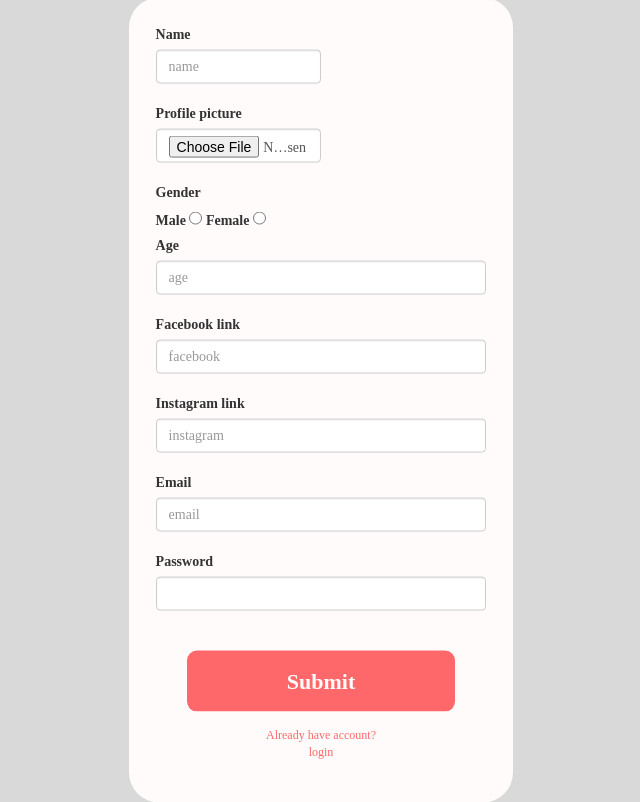
After one commit to enjyashraf18/IseeU, a Python web app: template flask/templates/testRegister.html in a window 1280 px wide. The commit adds this page. Shown: the whole page, without its empty margins (319-959 px from the left). Run offline with Jinja, Linux system fonts and the light colour scheme; the template is opened without the code that fills it, so the values that code supplies are empty; some libraries are stand-ins or nearby versions.

Commit message:
picture works but no edit

```diff
--- a/flask/templates/LoginStyle.css
+++ b/flask/static/css/LoginStyle.css
@@ -1,6 +1,6 @@
 body{
     background-color: #D9D9D9 !important;
-    font-family: "MADE Future X", serif;!important;
+    font-family: "MADE Future X", serif !important;
 }
 .form{
     background-color: #FFFBFB;
--- a/flask/templates/RegisterStyle.css
+++ b/flask/static/css/RegisterStyle.css
@@ -1,12 +1,12 @@
 body{
     background-color: #D9D9D9 !important;
-    font-family: "radio canada", serif;!important;
+    font-family: "radio canada", serif !important;
 }
 .form{
     background-color: #FFFBFB;
     width: 30%;
     padding: 2%;
-    margin: auto; !important;
+    margin: auto !important;
     position: absolute;
     top: 50%;
     left: 50%;
--- a/flask/templates/login.html
+++ b/flask/templates/login.html
@@ -2,7 +2,7 @@
 <html lang="en">
 <head>
     <meta charset="UTF-8">
-    <link rel="stylesheet" href="LoginStyle.css">
+    <link href="{{ url_for('static', filename='css/LoginStyle.css') }}" rel="stylesheet">
     <meta name="viewport" content="width=device-width, initial-scale=1">
     <link rel="stylesheet" href="https://maxcdn.bootstrapcdn.com/bootstrap/3.4.1/css/bootstrap.min.css">
     <script src="https://ajax.googleapis.com/ajax/libs/jquery/3.7.1/jquery.min.js"></script>
--- /dev/null
+++ b/flask/templates/testRegister.html
@@ -0,0 +1,65 @@
+<!DOCTYPE html>
+<html lang="en">
+<head>
+    <meta charset="UTF-8">
+    <link href="{{ url_for('static', filename='css/RegisterStyle.css') }}" rel="stylesheet">
+    <meta name="viewport" content="width=device-width, initial-scale=1">
+    <link rel="stylesheet" href="https://maxcdn.bootstrapcdn.com/bootstrap/3.4.1/css/bootstrap.min.css">
+    <script src="https://ajax.googleapis.com/ajax/libs/jquery/3.7.1/jquery.min.js"></script>
+    <script src="https://maxcdn.bootstrapcdn.com/bootstrap/3.4.1/js/bootstrap.min.js"></script>
+
+    <title>Register</title>
+</head>
+<body>
+    <div class="form">
+        <form id="form" action='/edit'method="post" enctype="multipart/form-data" >
+
+            <script>
+                window.onload = function(){
+                    var name = "{{ data.name }}";
+                    var email = "{{ data.email }}";
+                    var gender = "{{ data.gender }}";
+                    var facebook = "{{ data.facebook }}";
+                    var instagram = "{{ data.instagram }}";
+                };
+                </script>
+
+            <label id="nameLabel" for = "nameIn" class="form-label">Name</label><br>
+            <input type="text" name="name" id="nameIn" class="form-control"  placeholder= name><br>
+
+            <label id="picLabel" for="picIn" class="form-label">Profile picture</label><br>
+            <input type="file" name="profile_pic" id="picIn" class="form-control" autocomplete="off" required> <br>
+
+            <!---<label id="picnote" for = "picIn" >Upload .png or .jpg</label><br>-->
+
+            <label id="selectGen" class="form-label">Gender</label><br>
+            <label for="male">Male</label>
+            <input type="radio" id="male" name="gender" value="M" class="genSelect">
+            <label for="female" class="form-label">Female</label>
+            <input type="radio" id="female" name="gender" value="F" class="genSelect"><br>
+
+            <label id="agelabel" for = "ageIn"  class="form-label">Age</label><br>
+            <input type="text" name="age" id="ageIn" class="form-control" placeholder= age><br>
+
+
+            <label id="faceLabel" for = "faceIn" >Facebook link</label><br>
+            <input type="text" name="facebook" id="faceIn" class="form-control"  placeholder=facebook><br>
+
+
+            <label id="instaLabel" for = "instaIn" >Instagram link</label><br>
+            <input type="text" name="instagram" id="instaIn" class="form-control" placeholder=instagram><br>
+
+
+            <label id="emailLabel" for = "emailIn" class="form-label"> Email</label><br>
+            <input type="email" name="email" id="emailIn" class="form-control"  placeholder=email><br>
+
+            <label id="passLabel" for="passIn" class="form-label">Password</label><br>
+            <input type="password" name="password" id="passIn" class="form-control"><br>
+            <button type="submit" id="submitBtn">Submit</button>
+
+
+        </form>
+    <a id="have-Acc" href="{{ url_for('login')}}" target="_blank"> Already have account? login</a>
+    </div>
+</body>
+</html>
```
Also changed, not shown: flask/main.py (+30 -27 lines), flask/static/css/PProfileStyle.css (+31 -10 lines), flask/templates/PProfile.html (+11 -2 lines), flask/templates/PProfileStyle.css (deleted, +0 -80 lines), flask/templates/register.html (+7 -4 lines), flask/static/uploads/09.jpg (added), flask/static/uploads/Screenshot_11.png (added), flask/static/uploads/chessBoard.png (added), flask/static/uploads/download.png (added), flask/static/uploads/licensed-image.jpg (added).
